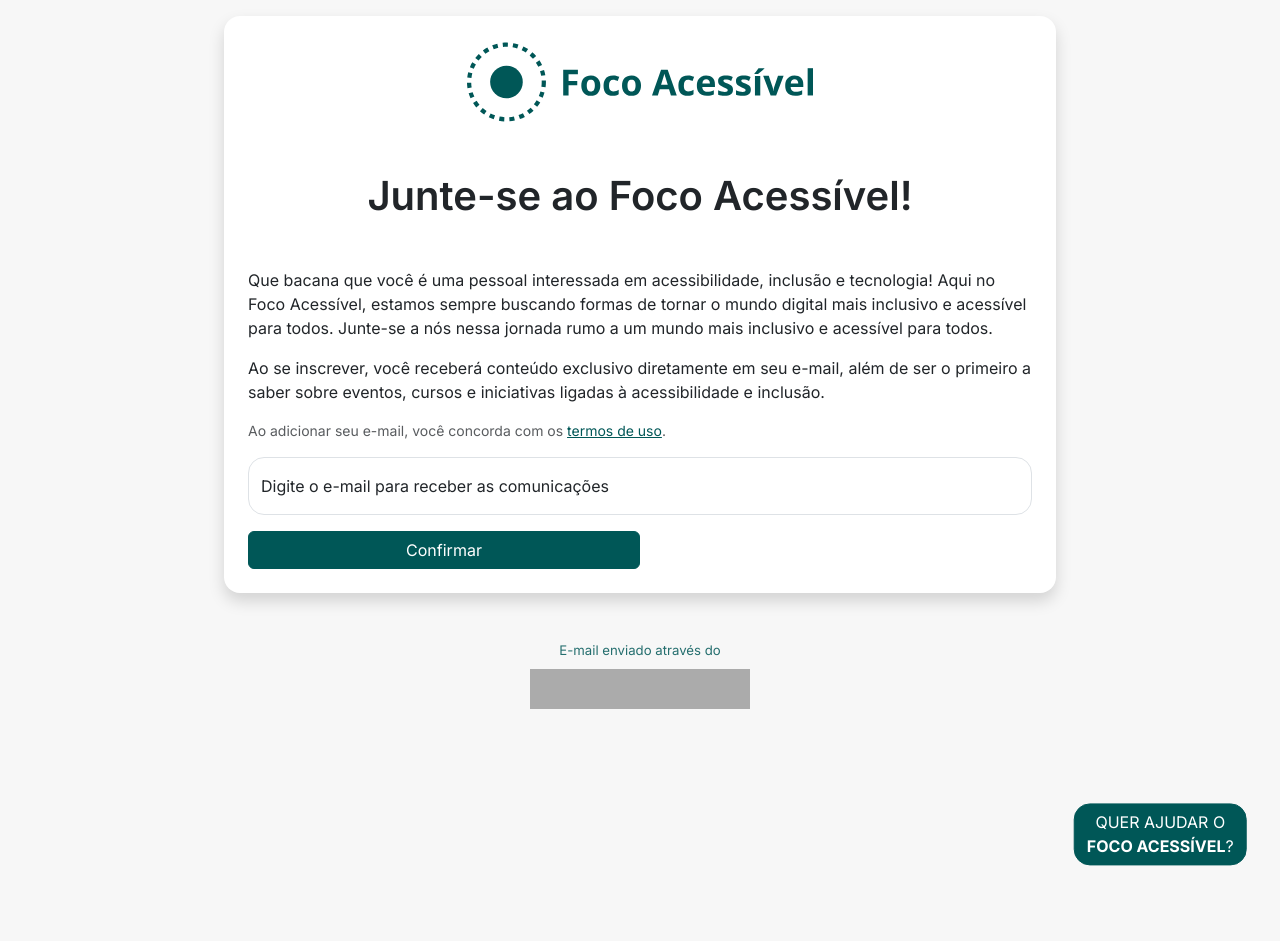
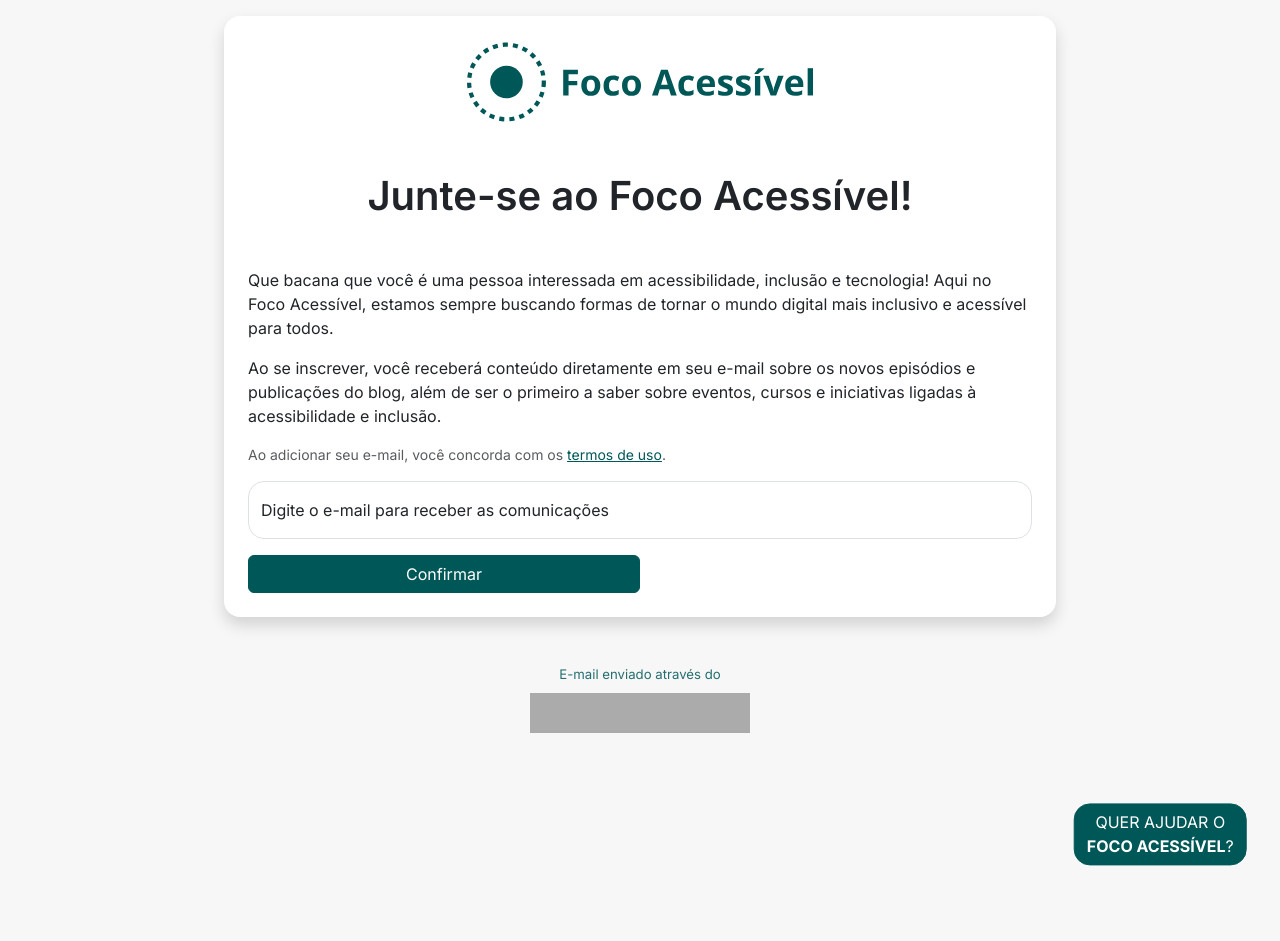
Before and after one commit to focoacessivel/focoacessivel.github.io, a Jekyll site: the page built from pages/newsletter.html, in a window 1280 px wide. Built offline with Jekyll 4.4.1, drawn with Linux system fonts in a browser that asks for light colours; before the commit the page ends 917 px from its top, so only the background shows below that; grey boxes are pictures that could not be loaded.

Commit message:
CORREÇÃO DO texto da news

```diff
--- a/pages/newsletter.html
+++ b/pages/newsletter.html
@@ -52,8 +52,8 @@ permalink: newsletter.html
     <div class="container bg-white rounded shadow mty-5 p-4 col-lg-8 col-12 mx-auto">
         <div class="logo"><img src="{{site.url}}/img/logo.svg" class="d-block img-fluid mx-auto" alt="{{site.logo-alt}}"></div>
         <h1 class="my-5 text-center">Junte-se ao Foco Acessível!</h1>
-        <p>Que bacana que você é uma pessoal interessada em acessibilidade, inclusão e tecnologia! Aqui no Foco Acessível, estamos sempre buscando formas de tornar o mundo digital mais inclusivo e acessível para todos. Junte-se a nós nessa jornada rumo a um mundo mais inclusivo e acessível para todos.</p>
-        <p>Ao se inscrever, você receberá conteúdo exclusivo diretamente em seu e-mail, além de ser o primeiro a saber sobre eventos, cursos e iniciativas ligadas à acessibilidade e inclusão.</p>
+        <p>Que bacana que você é uma pessoa interessada em acessibilidade, inclusão e tecnologia! Aqui no Foco Acessível, estamos sempre buscando formas de tornar o mundo digital mais inclusivo e acessível para todos.</p>
+        <p>Ao se inscrever, você receberá conteúdo diretamente em seu e-mail sobre os novos episódios e publicações do blog, além de ser o primeiro a saber sobre eventos, cursos e iniciativas ligadas à acessibilidade e inclusão.</p>
         <p id="emailHelp" class="form-text">Ao adicionar seu e-mail, você concorda com os <a href="{{site.url}}/termos.html">termos de uso</a>.</p>
         <div id="mc_embed_shell mx-auto pt-5 mt-5">
             {% include newsletter-form.html %}
```
